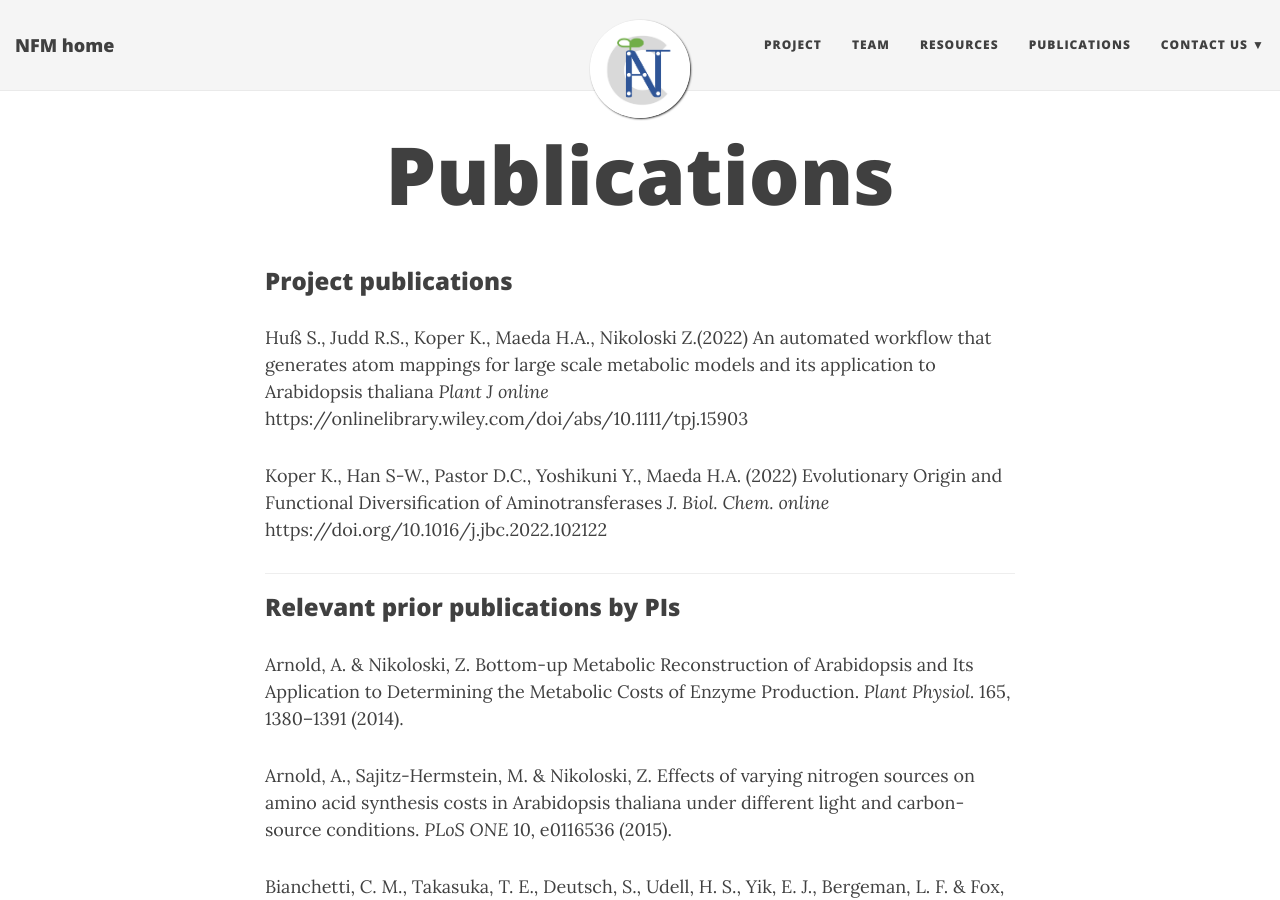
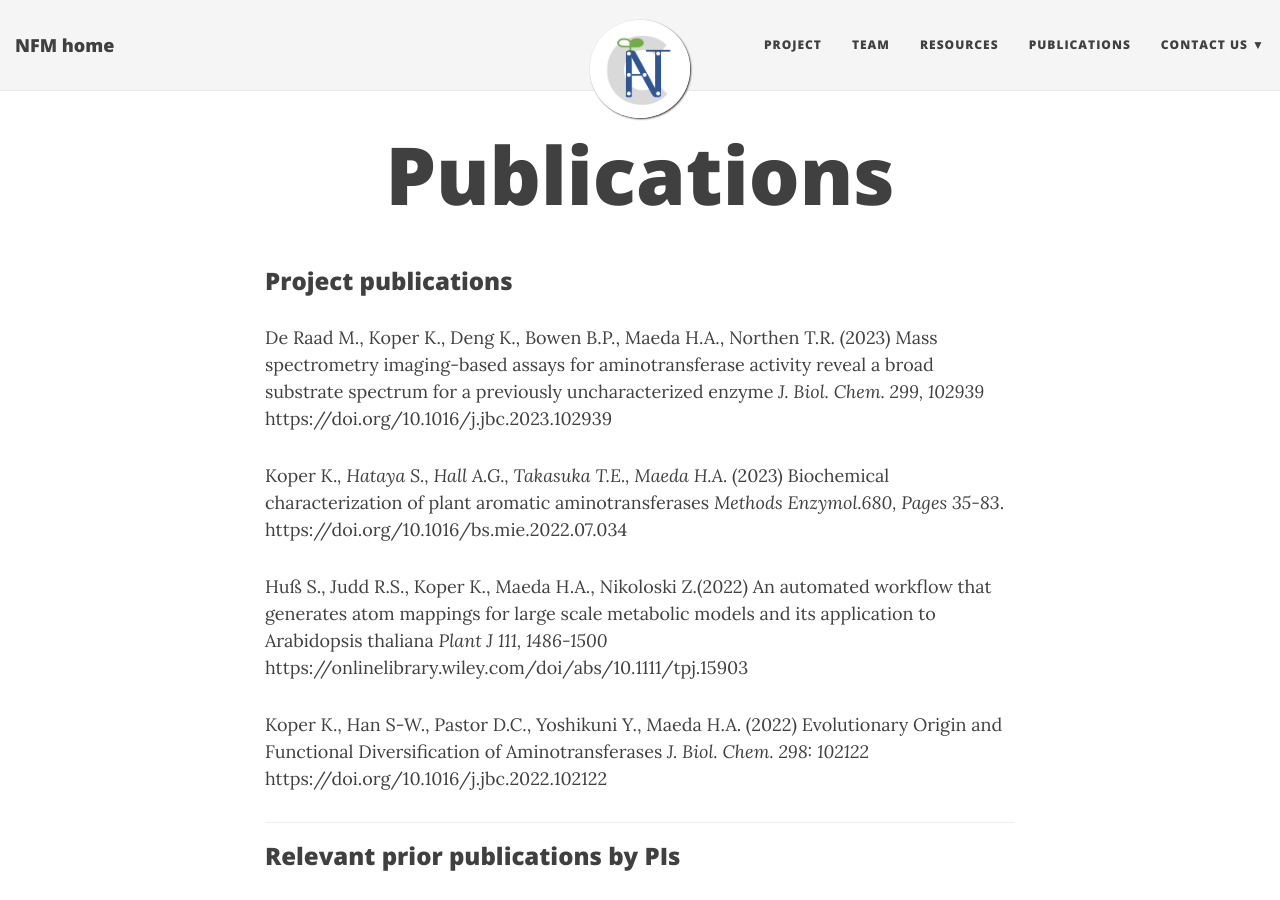
Before and after one commit to NfluxMap/NfluxMap.github.io, a Jekyll site: the page built from publications.md, in a window 1280 px wide and 900 px high. Built offline with Jekyll 4.4.1, drawn with Linux system fonts in a browser that asks for light colours; nearby versions of some CDN libraries; a style sheet for code colours, icons or effects is not loaded.

Commit message:
Update publications.md

```diff
--- a/publications.md
+++ b/publications.md
@@ -4,9 +4,13 @@
 ---
 ### Project publications
 
-Huß S., Judd R.S., Koper K., Maeda H.A., Nikoloski Z.(2022) An automated workflow that generates atom mappings for large scale metabolic models and its application to Arabidopsis thaliana *Plant J online* https://onlinelibrary.wiley.com/doi/abs/10.1111/tpj.15903
+De Raad M., Koper K., Deng K., Bowen B.P., Maeda H.A., Northen T.R. (2023) Mass spectrometry imaging-based assays for aminotransferase activity reveal a broad substrate spectrum for a previously uncharacterized enzyme *J. Biol. Chem. 299, 102939*  https://doi.org/10.1016/j.jbc.2023.102939
 
-Koper K., Han S-W., Pastor D.C., Yoshikuni Y., Maeda H.A. (2022) Evolutionary Origin and Functional Diversification of Aminotransferases *J. Biol. Chem. online* https://doi.org/10.1016/j.jbc.2022.102122
+Koper K.*, Hataya S., Hall A.G., Takasuka T.E., Maeda H.A.* (2023) Biochemical characterization of plant aromatic aminotransferases *Methods Enzymol.680, Pages 35-83*. https://doi.org/10.1016/bs.mie.2022.07.034
+
+Huß S., Judd R.S., Koper K., Maeda H.A., Nikoloski Z.(2022) An automated workflow that generates atom mappings for large scale metabolic models and its application to Arabidopsis thaliana *Plant J 111, 1486-1500* https://onlinelibrary.wiley.com/doi/abs/10.1111/tpj.15903
+
+Koper K., Han S-W., Pastor D.C., Yoshikuni Y., Maeda H.A. (2022) Evolutionary Origin and Functional Diversification of Aminotransferases *J. Biol. Chem. 298: 102122* https://doi.org/10.1016/j.jbc.2022.102122
 
 
 _______________
```
